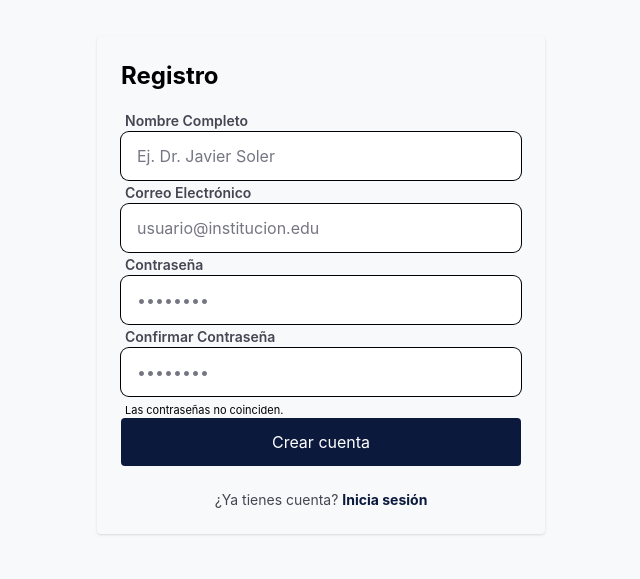
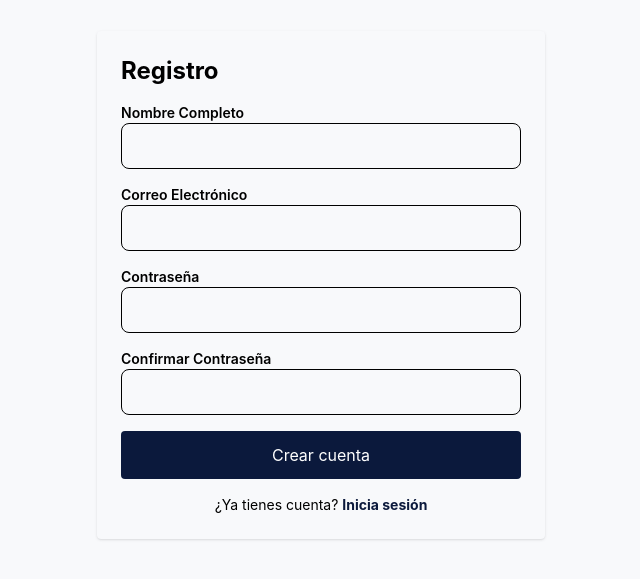
Before and after one commit to tomasxrp/proyecto-makerbox-G07, a React app in the folder frontend/: page /register in a window 1280 px wide. Shown: the part 115-694 px from the top of the page, without its empty margins (319-959 px from the left). Built offline with nearby package versions, Linux system fonts and the light colour scheme; the HTML template or start-up script is replaced by a standard one.

Commit message:
fix: correción de errores en frontend

```diff
--- a/frontend/src/components/dashboard/AdminView.jsx
+++ b/frontend/src/components/dashboard/AdminView.jsx
@@ -21,13 +21,13 @@ export default function AdminView() {
 
       {/* ACCIONES */}
       <section className="grid grid-cols-1 md:grid-cols-3 gap-6">
-        <button className="bg-primary text-white p-4 rounded">
+        <button type="button" className="bg-primary text-white p-4 rounded">
           Gestionar usuarios
         </button>
-        <button className="bg-primary text-white p-4 rounded">
+        <button type="button" className="bg-primary text-white p-4 rounded">
           Ver proyectos
         </button>
-        <button className="bg-primary text-white p-4 rounded">
+        <button type="button" className="bg-primary text-white p-4 rounded">
           Impresiones
         </button>
       </section>
--- a/frontend/src/layouts/MainLayout.jsx
+++ b/frontend/src/layouts/MainLayout.jsx
@@ -1,3 +1,4 @@
+import PropTypes from 'prop-types';
 import Sidebar from '../components/Sidebar';
 
 export default function MainLayout({ children }) {
@@ -11,3 +12,7 @@ export default function MainLayout({ children }) {
     </div>
   );
 }
+
+MainLayout.propTypes = {
+  children: PropTypes.node.isRequired,
+};
--- a/frontend/src/main.jsx
+++ b/frontend/src/main.jsx
@@ -1,8 +1,8 @@
 import React from 'react';
 import './index.css';
 import ReactDOM from 'react-dom/client';
-import App from './App.jsx';
 import { BrowserRouter } from 'react-router-dom';
+import App from './App';
 
 ReactDOM.createRoot(document.getElementById('root')).render(
   <BrowserRouter>
--- a/frontend/src/pages/Login.jsx
+++ b/frontend/src/pages/Login.jsx
@@ -1,10 +1,21 @@
 import { useState } from 'react';
-import { Link } from 'react-router-dom';
-import { useNavigate } from 'react-router-dom';
+import { Link, useNavigate } from 'react-router-dom';
 
 export default function Login() {
   const [loading, setLoading] = useState(false);
   const navigate = useNavigate();
+  const [email, setEmail] = useState('');
+  const [password, setPassword] = useState('');
+
+  const handleSubmit = (e) => {
+    e.preventDefault();
+    setLoading(true);
+
+    setTimeout(() => {
+      setLoading(false);
+      navigate('/home');
+    }, 1000);
+  };
   return (
     <main className="flex min-h-screen bg-background">
       {/* IZQUIERDA */}
@@ -21,49 +32,49 @@ export default function Login() {
             Iniciar sesión
           </h1>
 
-          <div class="space-y-2">
+          <form onSubmit={handleSubmit} className="space-y-6">
+            <div className="space-y-2">
               <label
-              class="text-sm font-semibold text-on-surface-variant flex items-center gap-2"
-              for="email"
+                htmlFor="email"
+                className="space-y-2 block text-sm font-semibold text-on-surface-variant"
               >
                 Correo electrónico
+                <input
+                  id="email"
+                  type="email"
+                  className="w-full px-4 py-3 bg-surface-container-lowest border
+                  border-outline-variant/20 rounded-xl focus:ring-2
+                focus:ring-primary focus:border-primary outline-none
+                  transition-all placeholder:text-outline text-on-surface"
+                  value={email}
+                  onChange={(e) => setEmail(e.target.value)}
+                  required
+                />
               </label>
-            <div class="relative">
-              <input
-                class="w-full px-4 py-3 bg-surface-container-lowest border border-outline-variant/20 rounded-xl focus:ring-2 focus:ring-primary focus:border-primary outline-none transition-all placeholder:text-outline text-on-surface"
-                id="email"
-                placeholder="usuario@universidad.edu"
-                required=""
-                type="email"
-              />
-            </div>
             </div>
 
-          <div class="space-y-2">
-            <div class="flex items-center justify-between">
+            <div className="space-y-2">
               <label
-                class="text-sm font-semibold text-on-surface-variant flex items-center gap-2"
-                for="password"
+                htmlFor="password"
+                className="space-y-2 block text-sm font-semibold text-on-surface-variant"
               >
                 Contraseña
+                <input
+                  id="password"
+                  type="password"
+                  className="w-full px-4 py-3 bg-surface-container-lowest border
+                  border-outline-variant/20 rounded-xl focus:ring-2
+                focus:ring-primary focus:border-primary outline-none
+                  transition-all placeholder:text-outline text-on-surface pr-12"
+                  value={password}
+                  onChange={(e) => setPassword(e.target.value)}
+                  required
+                />
               </label>
-            </div>
-            <div class="relative">
-              <input
-                class="w-full px-4 py-3 bg-surface-container-lowest border border-outline-variant/20 rounded-xl focus:ring-2 focus:ring-primary focus:border-primary outline-none transition-all placeholder:text-outline text-on-surface pr-12"
-                id="password"
-                placeholder="••••••••"
-                required=""
-                type="password"
-              />
-              <button
-                class="absolute right-4 top-1/2 -translate-y-1/2 text-on-surface-variant hover:text-primary transition-colors"
-                type="button"
-              ></button>
-            </div>
             </div>
 
             <button
+              type="submit"
               disabled={loading}
               className={`w-full p-3 rounded text-white ${
                 loading ? 'bg-gray-400 cursor-not-allowed' : 'bg-primary'
@@ -71,6 +82,7 @@ export default function Login() {
             >
               {loading ? 'Cargando...' : 'Acceder'}
             </button>
+          </form>
           <p className="mt-6 text-center text-sm text-on-surface-variant">
             ¿No tienes cuenta?{' '}
             <Link
--- a/frontend/src/pages/Register.jsx
+++ b/frontend/src/pages/Register.jsx
@@ -27,19 +27,16 @@ export default function Register() {
       !form.contraseña ||
       !form.confirmoContraseña
     ) {
-      alert('Completa todos los campos');
       return;
     }
 
     if (form.contraseña !== form.confirmoContraseña) {
-      alert('Las contraseñas no coinciden');
       return;
     }
 
     setLoading(true);
 
     setTimeout(() => {
-      console.log('Usuario registrado:', form);
       setLoading(false);
     }, 1500);
   };
@@ -48,97 +45,82 @@ export default function Register() {
     <main className="flex min-h-screen items-center justify-center bg-background">
       <form
         onSubmit={handleSubmit}
-        className="w-full max-w-md bg-surface p-6 rounded shadow"
+        className="w-full max-w-md bg-surface p-6 rounded shadow space-y-4"
       >
         <h1 className="text-2xl font-bold mb-4">Registro</h1>
 
-        <div class="space-y-1.5">
+        {/* NOMBRE */}
+        <div className="space-y-1.5">
           <label
-            class="text-sm font-semibold text-on-surface-variant px-1"
-            for="full_name"
+            htmlFor="nombreCompleto"
+            className="block text-sm font-semibold"
           >
             Nombre Completo
+            <input
+              id="nombreCompleto"
+              name="nombreCompleto"
+              type="text"
+              value={form.nombreCompleto}
+              onChange={handleChange}
+              className="w-full px-4 py-3 rounded-lg border"
+              required
+            />
           </label>
-          <div class="relative group">
-            <input
-              class="w-full px-4 py-3 rounded-lg bg-surface-container-lowest border-none ring-1 ring-outline-variant/20 focus:ring-2 focus:ring-primary transition-all placeholder:text-outline outline-none"
-              id="full_name"
-              name="full_name"
-              placeholder="Ej. Dr. Javier Soler"
-              type="text"
-            />
-            <span class="absolute right-3 top-3.5 material-symbols-outlined text-outline text-sm group-focus-within:text-primary"></span>
-          </div>
         </div>
 
-        <div class="space-y-1.5">
+        {/* EMAIL */}
+        <div className="space-y-1.5">
+          <label htmlFor="correo" className="block text-sm font-semibold">
+            Correo Electrónico
+            <input
+              id="correo"
+              name="correo"
+              type="email"
+              value={form.correo}
+              onChange={handleChange}
+              className="w-full px-4 py-3 rounded-lg border"
+              required
+            />
+          </label>
+        </div>
+
+        {/* PASSWORD */}
+        <div className="space-y-1.5">
+          <label htmlFor="contraseña" className="block text-sm font-semibold">
+            Contraseña
+            <input
+              id="contraseña"
+              name="contraseña"
+              type="password"
+              value={form.contraseña}
+              onChange={handleChange}
+              className="w-full px-4 py-3 rounded-lg border"
+              required
+            />
+          </label>
+        </div>
+
+        {/* CONFIRM PASSWORD */}
+        <div className="space-y-1.5">
           <label
-            class="text-sm font-semibold text-on-surface-variant px-1"
-            for="email"
-          >
-            Correo Electrónico
-          </label>
-          <div class="relative group">
-            <input
-              class="w-full px-4 py-3 rounded-lg bg-surface-container-lowest border-none ring-1 ring-outline-variant/20 focus:ring-2 focus:ring-primary transition-all placeholder:text-outline outline-none"
-              id="email"
-              name="email"
-              placeholder="usuario@institucion.edu"
-              type="email"
-            />
-            <span
-              class="absolute right-3 top-3.5 material-symbols-outlined text-outline text-sm group-focus-within:text-primary"
-              data-icon="mail"
-            ></span>
-          </div>
-        </div>
-        <div class="space-y-1.5">
-          <label
-            class="text-sm font-semibold text-on-surface-variant px-1"
-            for="password"
-          >
-            Contraseña
-          </label>
-          <div class="relative group">
-            <input
-              class="w-full px-4 py-3 rounded-lg bg-surface-container-lowest border-none ring-1 ring-outline-variant/20 focus:ring-2 focus:ring-primary transition-all placeholder:text-outline outline-none"
-              id="password"
-              name="password"
-              placeholder="••••••••"
-              type="password"
-            />
-            <span
-              class="absolute right-3 top-3.5 material-symbols-outlined text-outline text-sm group-focus-within:text-primary"
-              data-icon="lock"
-            ></span>
-          </div>
-        </div>
-        <div class="space-y-1.5">
-          <label
-            class="text-sm font-semibold text-on-surface-variant px-1"
-            for="confirm_password"
+            htmlFor="confirmoContraseña"
+            className="block text-sm font-semibold"
           >
             Confirmar Contraseña
+            <input
+              id="confirmoContraseña"
+              name="confirmoContraseña"
+              type="password"
+              value={form.confirmoContraseña}
+              onChange={handleChange}
+              className="w-full px-4 py-3 rounded-lg border"
+              required
+            />
           </label>
-          <div class="relative group">
-            <input
-              class="w-full px-4 py-3 rounded-lg bg-surface-container-lowest border-none ring-1 ring-outline-variant/20 focus:ring-2 focus:ring-error transition-all placeholder:text-outline outline-none"
-              id="confirm_password"
-              name="confirm_password"
-              placeholder="••••••••"
-              type="password"
-            />
-            <span
-              class="absolute right-3 top-3.5 material-symbols-outlined text-error text-sm"
-              data-icon="error_outline"
-            ></span>
-          </div>
-          <p class="text-[11px] text-error px-1">
-            Las contraseñas no coinciden.
-          </p>
         </div>
 
         <button
+          type="submit"
           disabled={loading}
           className={`w-full p-3 rounded text-white ${
             loading ? 'bg-gray-400' : 'bg-primary'
@@ -146,12 +128,10 @@ export default function Register() {
         >
           {loading ? 'Registrando...' : 'Crear cuenta'}
         </button>
-        <p className="mt-6 text-center text-sm text-on-surface-variant">
+
+        <p className="text-center text-sm">
           ¿Ya tienes cuenta?{' '}
-          <Link
-            to="/login"
-            className="text-primary font-bold hover:underline transition"
-          >
+          <Link to="/login" className="text-primary font-bold">
             Inicia sesión
           </Link>
         </p>
```
Also changed, not shown: frontend/package.json (+5 -2 lines), frontend/src/App.jsx (+4 -4 lines), frontend/.eslintrc.json, 2 other files (tests, documents, lock files or other folders). Lines whose indentation alone changed are shown as unchanged.
